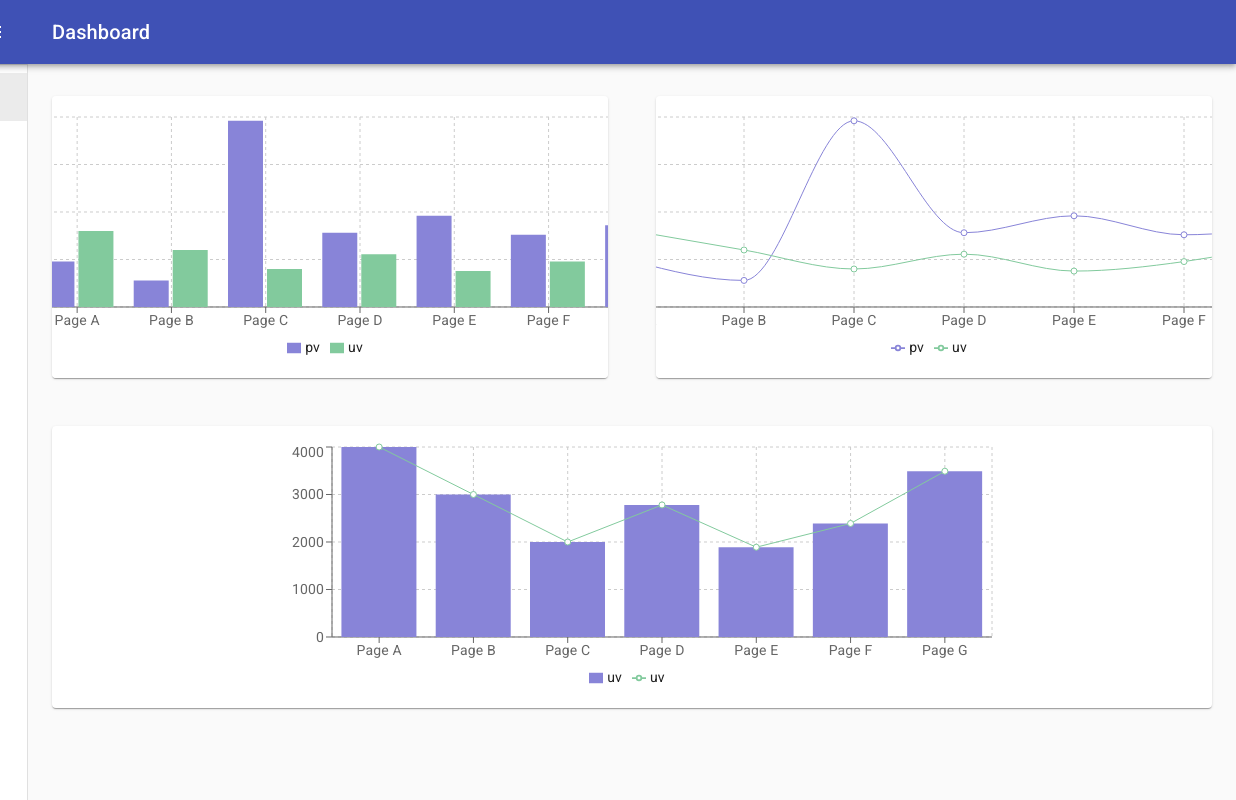
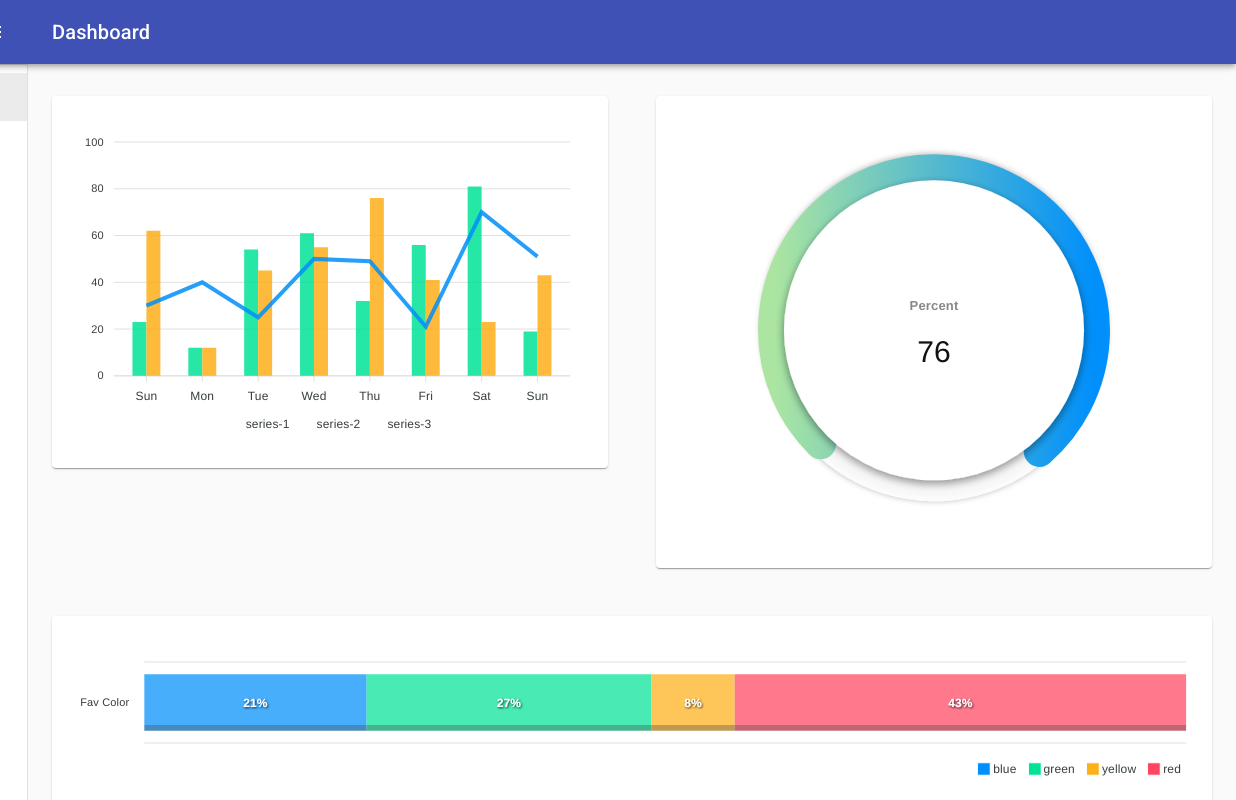
Before and after one commit to awave1/iot-manager-web, a Gatsby site: page / in a window 1280 px wide. Shown: the full height of the page, 44-1280 px from the left. Built offline with nearby package versions, Linux system fonts and the light colour scheme; Gatsby itself is replaced by a stand-in of ours.

Commit message:
feat: add new charts using react-apexcharts

```diff
--- a/package.json
+++ b/package.json
@@ -19,6 +19,7 @@
     "@material-ui/core": "^4.6.1",
     "@material-ui/icons": "^4.5.1",
     "@material-ui/styles": "^4.6.0",
+    "apexcharts": "^3.10.1",
     "async-mqtt": "^2.4.2",
     "clsx": "^1.0.4",
     "gatsby": "^2.18.1",
@@ -33,6 +34,7 @@
     "mqtt": "^3.0.0",
     "prop-types": "^15.7.2",
     "react": "^16.12.0",
+    "react-apexcharts": "^1.3.3",
     "react-dom": "^16.12.0",
     "react-helmet": "^5.2.1",
     "recharts": "^1.8.5"
--- a/src/components/pages/dashboard.js
+++ b/src/components/pages/dashboard.js
@@ -2,7 +2,7 @@ import React from 'react';
 import clsx from 'clsx';
 import { Grid, Paper } from '@material-ui/core';
 import { BarGraph, LineGraph, SeriesGraph } from '../graphs/';
-import data from '../../dummyData';
+import Chart from 'react-apexcharts';
 import { makeStyles, createStyles } from '@material-ui/core/styles';
 
 const useStyles = makeStyles(theme =>
@@ -22,27 +22,240 @@ const useStyles = makeStyles(theme =>
   })
 );
 
+const dummyData = {
+  mixed: [
+    {
+      name: 'series-1',
+      type: 'line',
+      data: [30, 40, 25, 50, 49, 21, 70, 51],
+    },
+    {
+      name: 'series-2',
+      type: 'column',
+      data: [23, 12, 54, 61, 32, 56, 81, 19],
+    },
+    {
+      name: 'series-3',
+      type: 'column',
+      data: [62, 12, 45, 55, 76, 41, 23, 43],
+    },
+  ],
+  radial: [76],
+  bar: [
+    {
+      name: 'blue',
+      data: [32],
+    },
+    {
+      name: 'green',
+      data: [41],
+    },
+    {
+      name: 'yellow',
+      data: [12],
+    },
+    {
+      name: 'red',
+      data: [65],
+    },
+  ],
+};
+
 function Dashboard() {
   const classes = useStyles();
+
+  const chartOptions = {
+    mixed: {
+      chart: {
+        id: 'basic-bar',
+        toolbar: {
+          show: false,
+        },
+      },
+      plotOptions: {
+        bar: {
+          columnWidth: '50%',
+          endingShape: 'arrow',
+        },
+      },
+      stroke: {
+        width: [4, 0, 0],
+      },
+      xaxis: {
+        categories: ['Sun', 'Mon', 'Tue', 'Wed', 'Thu', 'Fri', 'Sat', 'Sun'],
+      },
+      markers: {
+        size: 6,
+        strokeWidth: 3,
+        fillOpacity: 0,
+        strokeOpacity: 0,
+        hover: {
+          size: 8,
+        },
+      },
+      yaxis: {
+        tickAmount: 5,
+        min: 0,
+        max: 100,
+      },
+    },
+    radial: {
+      plotOptions: {
+        radialBar: {
+          startAngle: -135,
+          endAngle: 225,
+          hollow: {
+            margin: 0,
+            size: '70%',
+            background: '#fff',
+            image: undefined,
+            imageOffsetX: 0,
+            imageOffsetY: 0,
+            position: 'front',
+            dropShadow: {
+              enabled: true,
+              top: 3,
+              left: 0,
+              blur: 4,
+              opacity: 0.24,
+            },
+          },
+          track: {
+            background: '#fff',
+            strokeWidth: '67%',
+            margin: 0, // margin is in pixels
+            dropShadow: {
+              enabled: true,
+              top: -3,
+              left: 0,
+              blur: 4,
+              opacity: 0.35,
+            },
+          },
+
+          dataLabels: {
+            showOn: 'always',
+            name: {
+              offsetY: -20,
+              show: true,
+              color: '#888',
+              fontSize: '13px',
+            },
+            value: {
+              formatter: function(val) {
+                return val;
+              },
+              color: '#111',
+              fontSize: '30px',
+              show: true,
+            },
+          },
+        },
+      },
+      fill: {
+        type: 'gradient',
+        gradient: {
+          shade: 'dark',
+          type: 'horizontal',
+          shadeIntensity: 0.5,
+          gradientToColors: ['#ABE5A1'],
+          inverseColors: true,
+          opacityFrom: 1,
+          opacityTo: 1,
+          stops: [0, 100],
+        },
+      },
+      stroke: {
+        lineCap: 'round',
+      },
+      labels: ['Percent'],
+    },
+    bar: {
+      chart: {
+        stacked: true,
+        stackType: '100%',
+        toolbar: {
+          show: false,
+        },
+      },
+      plotOptions: {
+        bar: {
+          horizontal: true,
+        },
+      },
+      dataLabels: {
+        dropShadow: {
+          enabled: true,
+        },
+      },
+      stroke: {
+        width: 0,
+      },
+      xaxis: {
+        categories: ['Fav Color'],
+        labels: {
+          show: false,
+        },
+        axisBorder: {
+          show: false,
+        },
+        axisTicks: {
+          show: false,
+        },
+      },
+      fill: {
+        opacity: 1,
+        type: 'gradient',
+        gradient: {
+          shade: 'dark',
+          type: 'vertical',
+          shadeIntensity: 0.35,
+          gradientToColors: undefined,
+          inverseColors: false,
+          opacityFrom: 0.85,
+          opacityTo: 0.85,
+          stops: [90, 0, 100],
+        },
+      },
+
+      legend: {
+        position: 'bottom',
+        horizontalAlign: 'right',
+      },
+    },
+  };
 
   return (
     <div className={classes.root}>
       <Grid container spacing={6} justify="center">
         <Grid xs={12} md={12} lg={6} item>
           <Paper className={classes.paper}>
-            <BarGraph center data={data} />
+            <Chart
+              type="line"
+              options={chartOptions.mixed}
+              series={dummyData.mixed}
+            />
           </Paper>
         </Grid>
 
         <Grid xs={12} md={12} lg={6} item>
           <Paper className={classes.paper}>
-            <LineGraph center data={data} />
+            <Chart
+              type="radialBar"
+              options={chartOptions.radial}
+              series={dummyData.radial}
+            />
           </Paper>
         </Grid>
 
         <Grid xs={12} md={12} lg={12} item>
           <Paper className={classes.paper}>
-            <SeriesGraph center data={data} />
+            <Chart
+              type="bar"
+              height={150}
+              options={chartOptions.bar}
+              series={dummyData.bar}
+            />
           </Paper>
         </Grid>
       </Grid>
```
Also changed, not shown: 1 other file.
